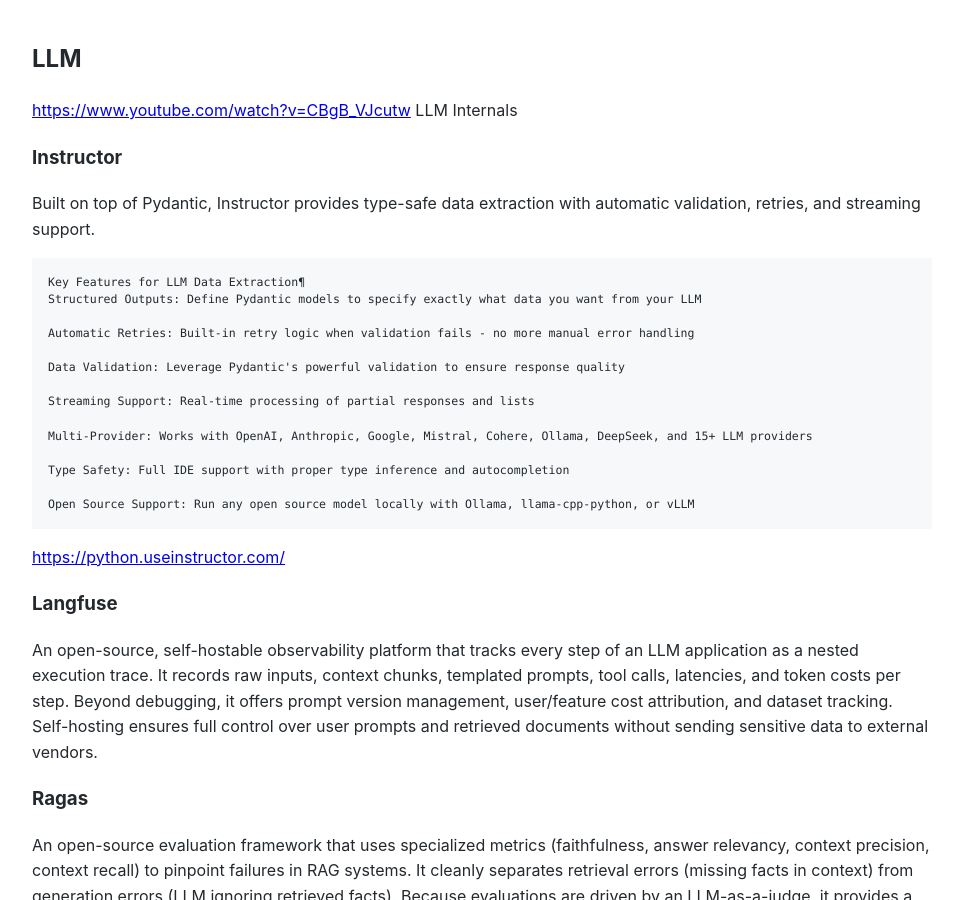
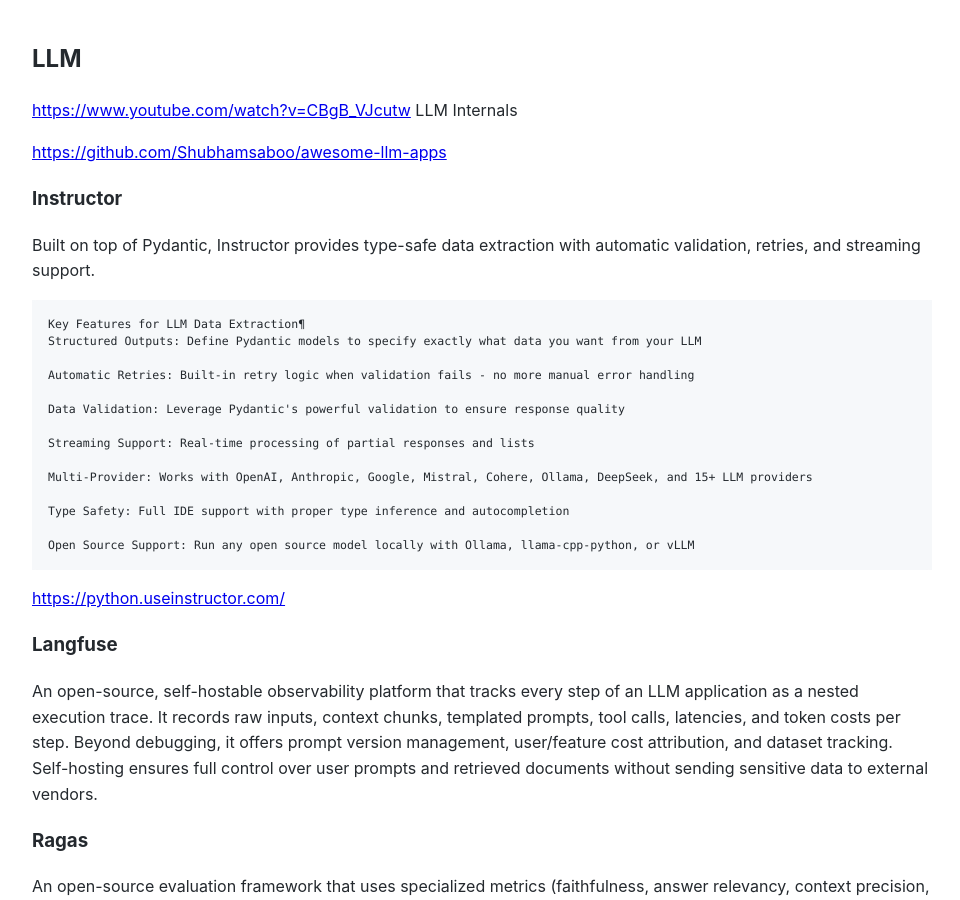
Before and after one commit to Michael-Lubinsky/michael-lubinsky.github.com, a Jekyll site: the page built from ml/llm.md, in a window 1280 px wide and 900 px high. Shown: the whole window, without its empty margins (158-1118 px from the left). Built offline with Jekyll 4.4.1, drawn with Linux system fonts in a browser that asks for light colours; our own code applies the rules of GitHub Pages for plain Markdown files.

Commit message:
Update LLM Internals with new links and feature details
Added a link to a GitHub repository and expanded the description of the Instructor feature.

```diff
--- a/ml/llm.md
+++ b/ml/llm.md
@@ -2,6 +2,8 @@
 
 
 <https://www.youtube.com/watch?v=CBgB_VJcutw> LLM Internals
+
+<https://github.com/Shubhamsaboo/awesome-llm-apps>
 
 ### Instructor
 Built on top of Pydantic, Instructor provides type-safe data extraction with automatic validation, retries, and streaming support.
```
